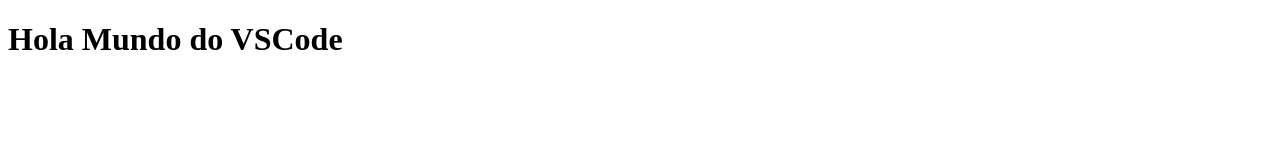
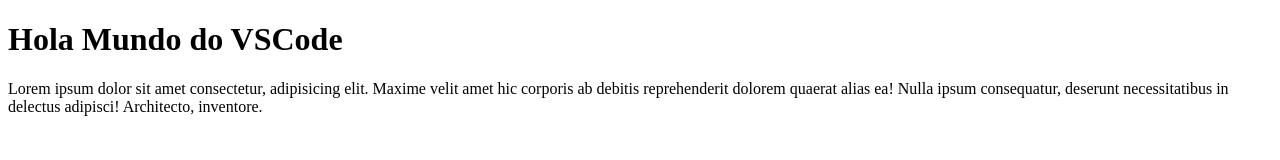
Before and after one commit to sanxezco/test-vscode, a plain HTML site: page index.html in a window 1280 px wide. Drawn offline with Linux system fonts and the light colour scheme.

Commit message:
add lorem

```diff
--- a/index.html
+++ b/index.html
@@ -8,5 +8,6 @@
 </head>
 <body>
     <h1>Hola Mundo do VSCode</h1>
+    <p>Lorem ipsum dolor sit amet consectetur, adipisicing elit. Maxime velit amet hic corporis ab debitis reprehenderit dolorem quaerat alias ea! Nulla ipsum consequatur, deserunt necessitatibus in delectus adipisci! Architecto, inventore.</p>
 </body>
 </html>
```
